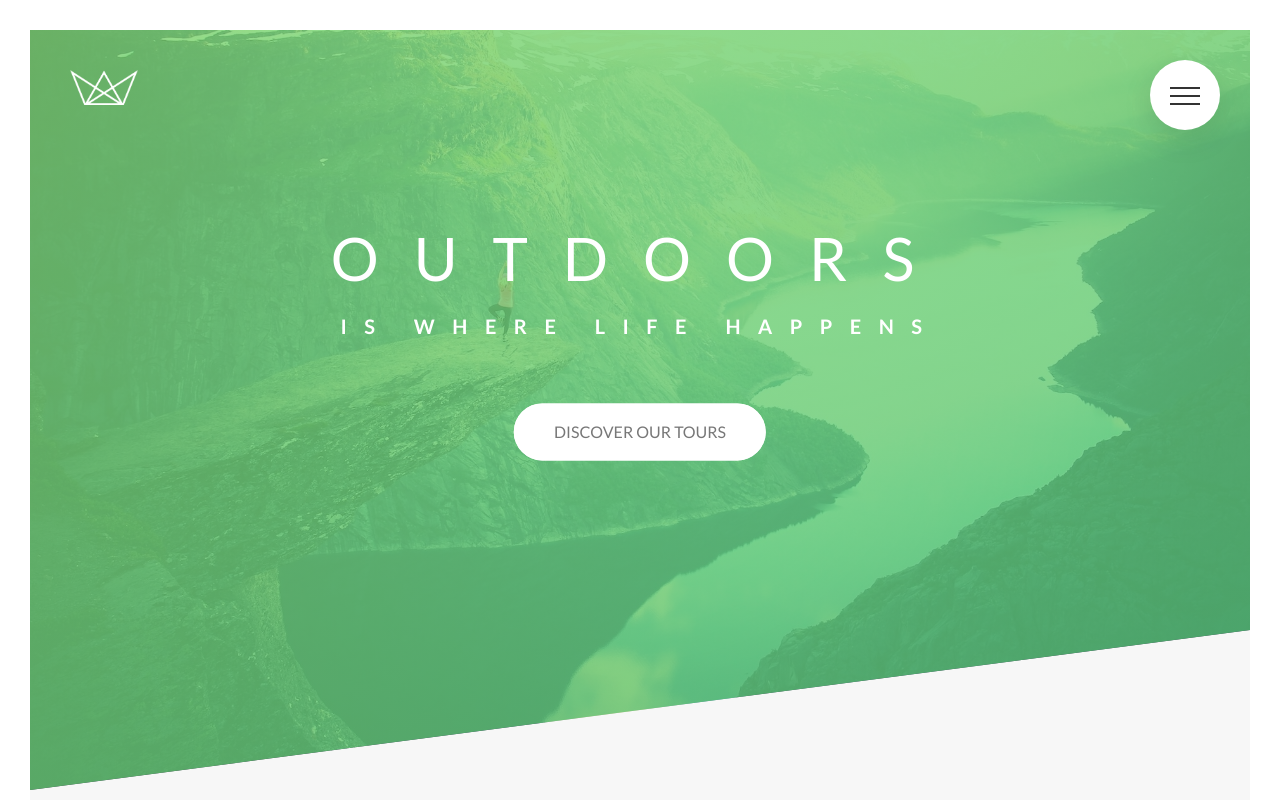
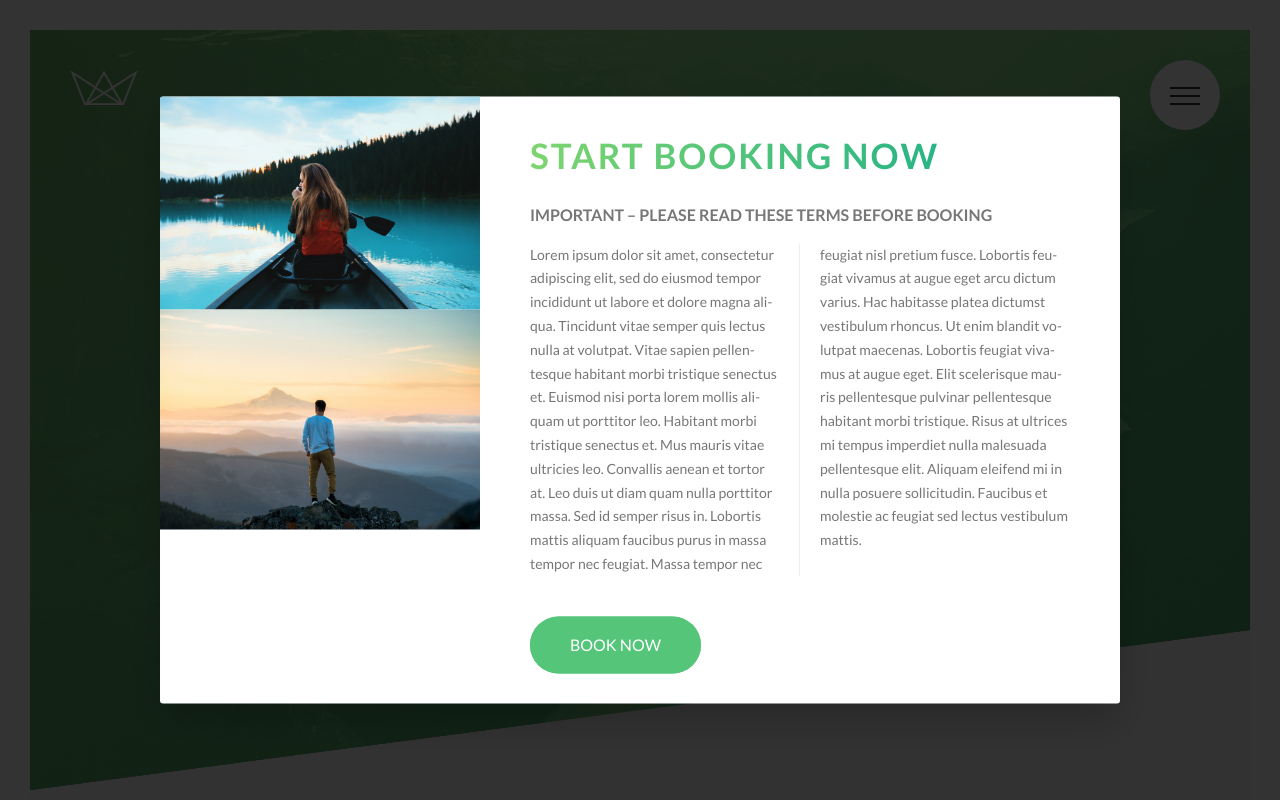
Before and after one commit to mpedersen15/nature-tours, a website: page index.html in a window 1280 px wide. Shown: the top 800 px of the page. Drawn offline with Linux system fonts and the light colour scheme.

Commit message:
added basic popup statically

```diff
--- a/index.html
+++ b/index.html
@@ -344,6 +344,22 @@
 
         </footer>
 
+        <div class="popup">
+            <div class="popup__content">
+                <div class="popup__left">
+                    <img src="img/nat-8.jpg" alt="Tour photo" class="popup__img">
+                    <img src="img/nat-9.jpg" alt="Another tour photo" class="popup__img">
+                </div>
+                <div class="popup__right">
+                    <h2 class="heading-secondary u-margin-bottom-small">Start booking now</h2>
+                    <h3 class="heading-tertiary u-margin-bottom-small">Important &ndash; Please read these terms before booking</h3>
+                    <p class="popup__text">
+                        Lorem ipsum dolor sit amet, consectetur adipiscing elit, sed do eiusmod tempor incididunt ut labore et dolore magna aliqua. Tincidunt vitae semper quis lectus nulla at volutpat. Vitae sapien pellentesque habitant morbi tristique senectus et. Euismod nisi porta lorem mollis aliquam ut porttitor leo. Habitant morbi tristique senectus et. Mus mauris vitae ultricies leo. Convallis aenean et tortor at. Leo duis ut diam quam nulla porttitor massa. Sed id semper risus in. Lobortis mattis aliquam faucibus purus in massa tempor nec feugiat. Massa tempor nec feugiat nisl pretium fusce. Lobortis feugiat vivamus at augue eget arcu dictum varius. Hac habitasse platea dictumst vestibulum rhoncus. Ut enim blandit volutpat maecenas. Lobortis feugiat vivamus at augue eget. Elit scelerisque mauris pellentesque pulvinar pellentesque habitant morbi tristique. Risus at ultrices mi tempus imperdiet nulla malesuada pellentesque elit. Aliquam eleifend mi in nulla posuere sollicitudin. Faucibus et molestie ac feugiat sed lectus vestibulum mattis.                    </p>
+                    <a href="#" class="btn btn--green">Book now</a>
+                </div>
+            </div>
+        </div>
+
         <!-- <section class="grid-test">
             <div class="row">
                 <div class="col-1-of-2">
--- /dev/null
+++ b/sass/components/_popup.scss
@@ -0,0 +1,64 @@
+.popup {
+
+    position: fixed;
+    height: 100vh;
+    width: 100%;
+    top: 0;
+    left: 0;
+    background-color: rgba($color-black, .8);
+    z-index: 2500;
+
+    &__content {
+        background-color: $color-white;
+        width: 75%;
+        @include verticalcenter;
+        border-radius: 3px;
+        box-shadow: 0 2rem 4rem rgba($color-black, .2);
+        display: table;
+        overflow: hidden;
+    }
+
+    &__img {
+        display: block;
+        width: 100%;
+    }
+
+    &__left {
+        width: 33.333333%;
+        display: table-cell;
+    }
+
+    &__right {
+        width: 66.666667%;
+        display: table-cell;
+        vertical-align: middle;
+        padding: 3rem 5rem;
+    }
+
+    &__text {
+        font-size: 1.4rem;
+        margin-bottom: 4rem;
+
+        -moz-column-count: 2;
+        -moz-column-gap: 4rem;
+        -moz-column-rule: 1px solid $color-grey-light-2;
+
+        -ms-column-count: 2;
+        -ms-column-gap: 4rem;
+        -ms-column-rule: 1px solid $color-grey-light-2;
+
+        -webkit-column-count: 2;
+        -webkit-column-gap: 4rem;
+        -webkit-column-rule: 1px solid $color-grey-light-2;
+
+        column-count: 2;
+        column-gap: 4rem;
+        column-rule: 1px solid $color-grey-light-2;
+
+        -moz-hyphens: auto;
+        -ms-hyphens: auto;
+        -webkit-hyphens: auto;
+        hyphens: auto;
+    }
+
+}
--- a/sass/style.scss
+++ b/sass/style.scss
@@ -13,6 +13,7 @@
 @import "components/composition";
 @import "components/feature-box";
 @import "components/form";
+@import "components/popup";
 @import "components/story";
 
 @import "layout/footer";
```
Also changed, not shown: css/style.css.
